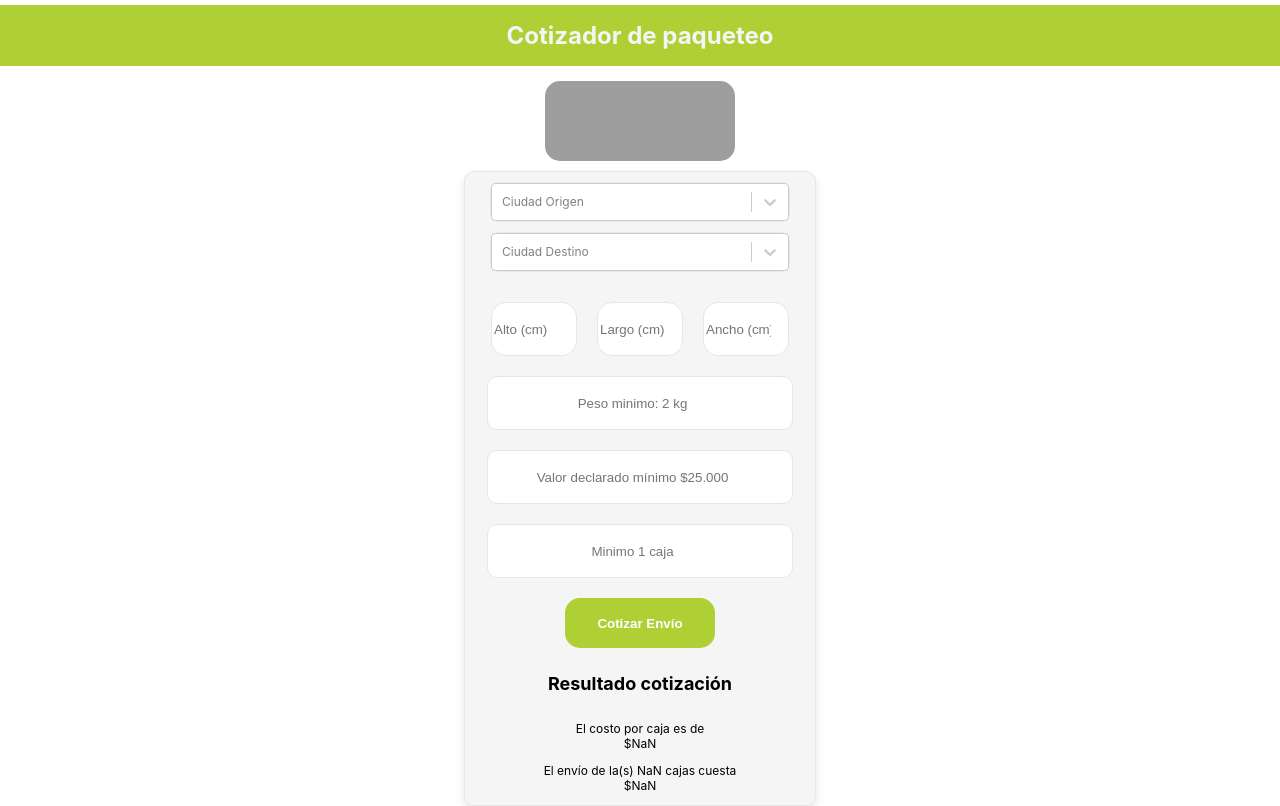
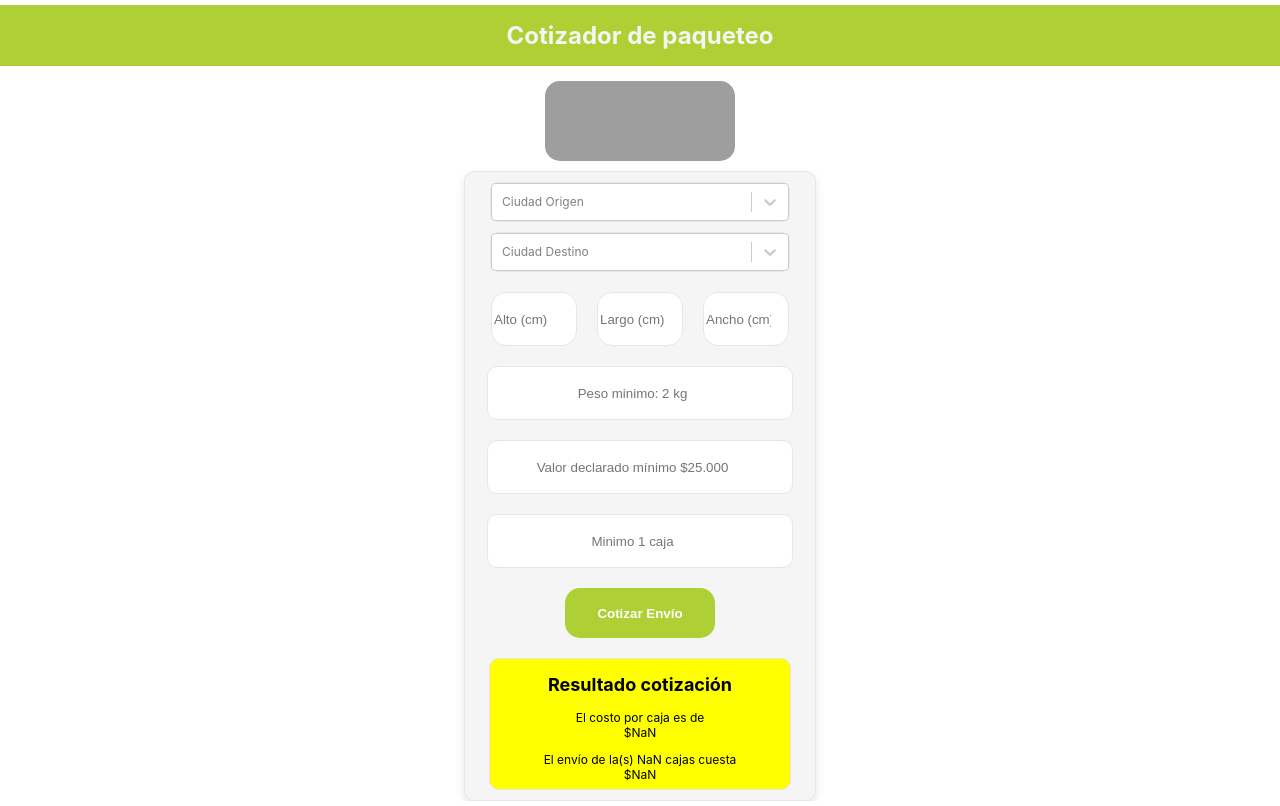
Before and after one commit to EdwinZarateP/Cotizador, a React (Vite) app: page / in a window 1280 px wide. Built offline with nearby package versions, Linux system fonts and the light colour scheme; grey boxes are pictures that could not be loaded.

Commit message:
modificacion30

```diff
--- a/src/componentes/ciudad.tsx
+++ b/src/componentes/ciudad.tsx
@@ -19,11 +19,13 @@ const SelectorCiudad: React.FC<SelectorCiudadProps> = ({ onCiudadDestinoChange }
 
   const manejarCiudadOrigen = (opcionSeleccionada: any) => {
     setOrigenSeleccionado(opcionSeleccionada.value);
+    console.log(OrigenSeleccionado)
   };
 
   const manejarCiudadDestino = (opcionSeleccionada: any) => {
     setDestinoSeleccionado(opcionSeleccionada.value);
     onCiudadDestinoChange(opcionSeleccionada.value.costo);
+    console.log(DestinoSeleccionado)
   };
 
   return (
@@ -43,7 +45,7 @@ const SelectorCiudad: React.FC<SelectorCiudadProps> = ({ onCiudadDestinoChange }
         onChange={manejarCiudadDestino}
       />
 
-      <div className='ciudades-seleccionadas'>
+      {/* <div className='ciudades-seleccionadas'>
         {OrigenSeleccionado && (
           <div className='ciudad-seleccionada'>
             <p><span className="negrita">Origen: <br /> </span>  {OrigenSeleccionado.nombre}</p>
@@ -56,7 +58,9 @@ const SelectorCiudad: React.FC<SelectorCiudadProps> = ({ onCiudadDestinoChange }
           </div>
         )}
 
-      </div>
+      </div> */}
+
+
     </div>
   );
 };
--- a/src/componentes/cotizarEnvio.tsx
+++ b/src/componentes/cotizarEnvio.tsx
@@ -1,4 +1,5 @@
 import React from 'react';
+import '../estilos/cotizarEnvio.css'
 
 interface GenerarCotizacionProps {
   peso: number;
@@ -50,6 +51,7 @@ const GenerarCotizacion: React.FC<GenerarCotizacionProps> = ({
         Cotizar Envío
       </button>
 
+      <div className='resultado'>
         <h2>Resultado cotización</h2>
 
         {pesoSeleccionado !== undefined && (
@@ -59,6 +61,7 @@ const GenerarCotizacion: React.FC<GenerarCotizacionProps> = ({
           </div>
         )}
       </div>
+    </div>
   );
 };
 
--- a/src/componentes/pesoMinyDeclarado.tsx
+++ b/src/componentes/pesoMinyDeclarado.tsx
@@ -1,4 +1,5 @@
 import { useState } from 'react';
+import '../estilos/pesoMinyDeclarado.css'
 
 interface SelectorPesoMinyDecProps {
   onValorPesoMinChange: (nuevoValor: number | undefined) => void;
--- a/src/componentes/pesos.tsx
+++ b/src/componentes/pesos.tsx
@@ -1,4 +1,5 @@
 import { useState } from 'react';
+import '../estilos/pesos.css'
 
 interface SelectorMedidasProps {
   onValorAltoChange: (nuevoValor: number | undefined) => void;
--- a/src/estilos/calculadora.css
+++ b/src/estilos/calculadora.css
@@ -10,57 +10,3 @@
     box-shadow: 0 4px 8px rgba(0, 0, 0, 0.1);
     border: 1px solid #eae5e5;
   }
-
-  .ingresosDatos{
-    width: 300px;
-    height: 50px;
-    margin: 10px;
-    border-radius: 10px;
-    border: 1px solid #eae5e5;
-    text-align: center;
-  }
-
-  .contenedorPesos{
-    Display: flex;
-    flex-wrap: wrap;
-    Justify-content:center;
-    Align-items:center;
-  }
-
-  .ingresosPesos{
-    width: 80px;
-    height: 50px;
-    border: none;
-    margin: 10px;
-    border-radius: 15px;
-    border: 1px solid #eae5e5;
-  }
-
-  .resultadoCotizacion{
-    Display: flex;
-    flex-wrap: wrap;
-    Justify-content:center;
-    Align-items:center;
-    flex-direction: column;
-    /* background-color: rebeccapurple; */
-    text-align: center;
-  }
-
-  .botonCotizar{
-    width: 150px;
-    height: 50px;
-    border: none;
-    margin: 10px;
-    border-radius: 15px;
-    background-color: #AED035;
-    color: white;
-    font-weight:800;
-  }
-
-  .ciudadOrigen{
-    width: 300px;
-    height: 50px;
-    margin: 10px;
-    border-radius: 10px;
-    border: 1px solid #eae5e5;
-  }
--- a/src/estilos/ciudad.css
+++ b/src/estilos/ciudad.css
@@ -31,3 +31,12 @@
 .negrita{
   font-weight: bold;
 }
+
+
+.ciudadOrigen{
+  width: 300px;
+  height: 50px;
+  margin: 10px;
+  border-radius: 10px;
+  border: 1px solid #eae5e5;
+}
--- /dev/null
+++ b/src/estilos/cotizarEnvio.css
@@ -0,0 +1,31 @@
+
+.resultadoCotizacion{
+    Display: flex;
+    flex-wrap: wrap;
+    Justify-content:center;
+    Align-items:center;
+    flex-direction: column;
+    /* background-color: rebeccapurple; */
+    text-align: center;
+  }
+
+  .botonCotizar{
+    width: 150px;
+    height: 50px;
+    border: none;
+    margin: 10px;
+    border-radius: 15px;
+    background-color: #AED035;
+    color: white;
+    font-weight:800;
+  }
+
+  .resultado{
+    background-color: yellow;
+    width: 300px;
+    height: 130px;
+    margin: 10px;
+    border-radius: 10px;
+    border: 1px solid #eae5e5;
+    text-align: center;
+  }
--- /dev/null
+++ b/src/estilos/pesoMinyDeclarado.css
@@ -0,0 +1,9 @@
+
+.ingresosDatos{
+    width: 300px;
+    height: 50px;
+    margin: 10px;
+    border-radius: 10px;
+    border: 1px solid #eae5e5;
+    text-align: center;
+  }
--- /dev/null
+++ b/src/estilos/pesos.css
@@ -0,0 +1,15 @@
+.contenedorPesos{
+    Display: flex;
+    flex-wrap: wrap;
+    Justify-content:center;
+    Align-items:center;
+  }
+
+  .ingresosPesos{
+    width: 80px;
+    height: 50px;
+    border: none;
+    margin: 10px;
+    border-radius: 15px;
+    border: 1px solid #eae5e5;
+  }
```
Also changed, not shown: src/componentes/calculadora.tsx (+0 -13 lines). Lines whose indentation alone changed are shown as unchanged.
